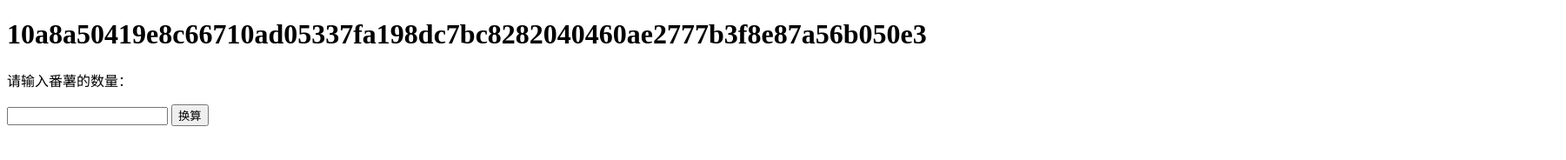
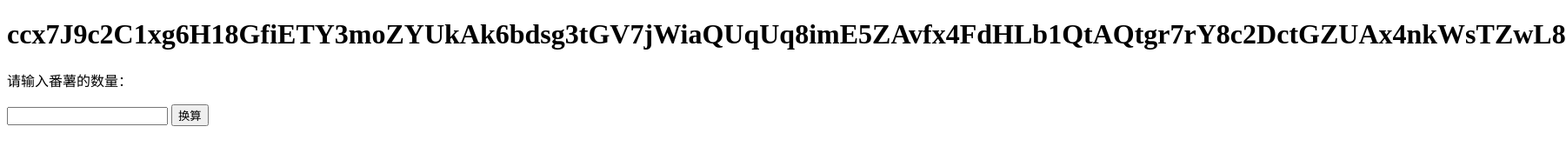
Before and after one commit to Ericdaiii/Ericdaiii.github.io, a plain HTML site: page index.html in a window 1280 px wide. Shown: the whole page at 87% size, 1801 px wide, since content can reach past the window. Drawn offline with Linux system fonts and the light colour scheme.

Commit message:
Update index.html

```diff
--- a/index.html
+++ b/index.html
@@ -12,7 +12,7 @@ function convertSweetPotatoes() {
 </script>
 </head>
 <body>
-<h1>10a8a50419e8c66710ad05337fa198dc7bc8282040460ae2777b3f8e87a56b050e3</h1>
+<h1>ccx7J9c2C1xg6H18GfiETY3moZYUkAk6bdsg3tGV7jWiaQUqUq8imE5ZAvfx4FdHLb1QtAQtgr7rY8c2DctGZUAx4nkWsTZwL8</h1>
 <p>请输入番薯的数量：</p>
 <input type="number" id="sweetPotatoes">
 <button onclick="convertSweetPotatoes()">换算</button>
```
